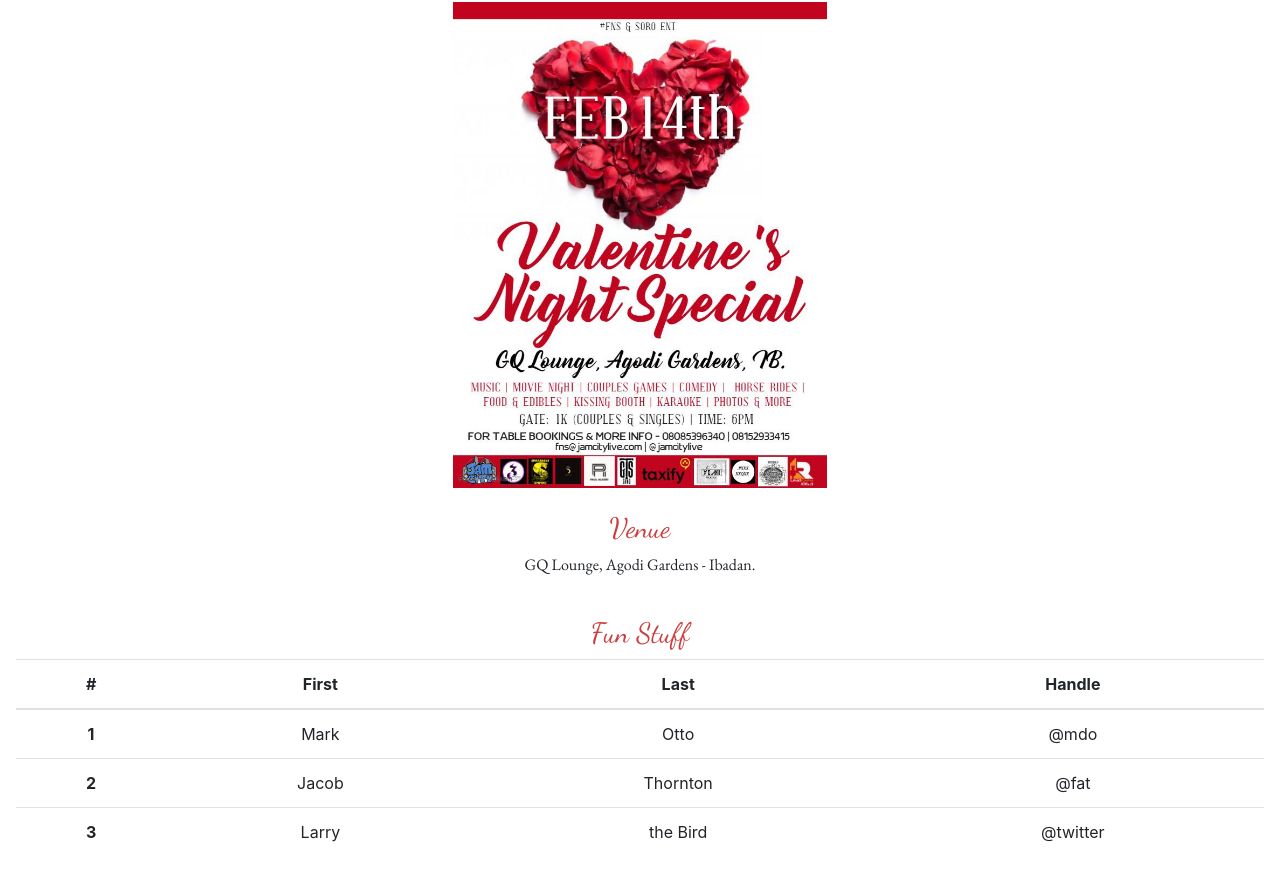
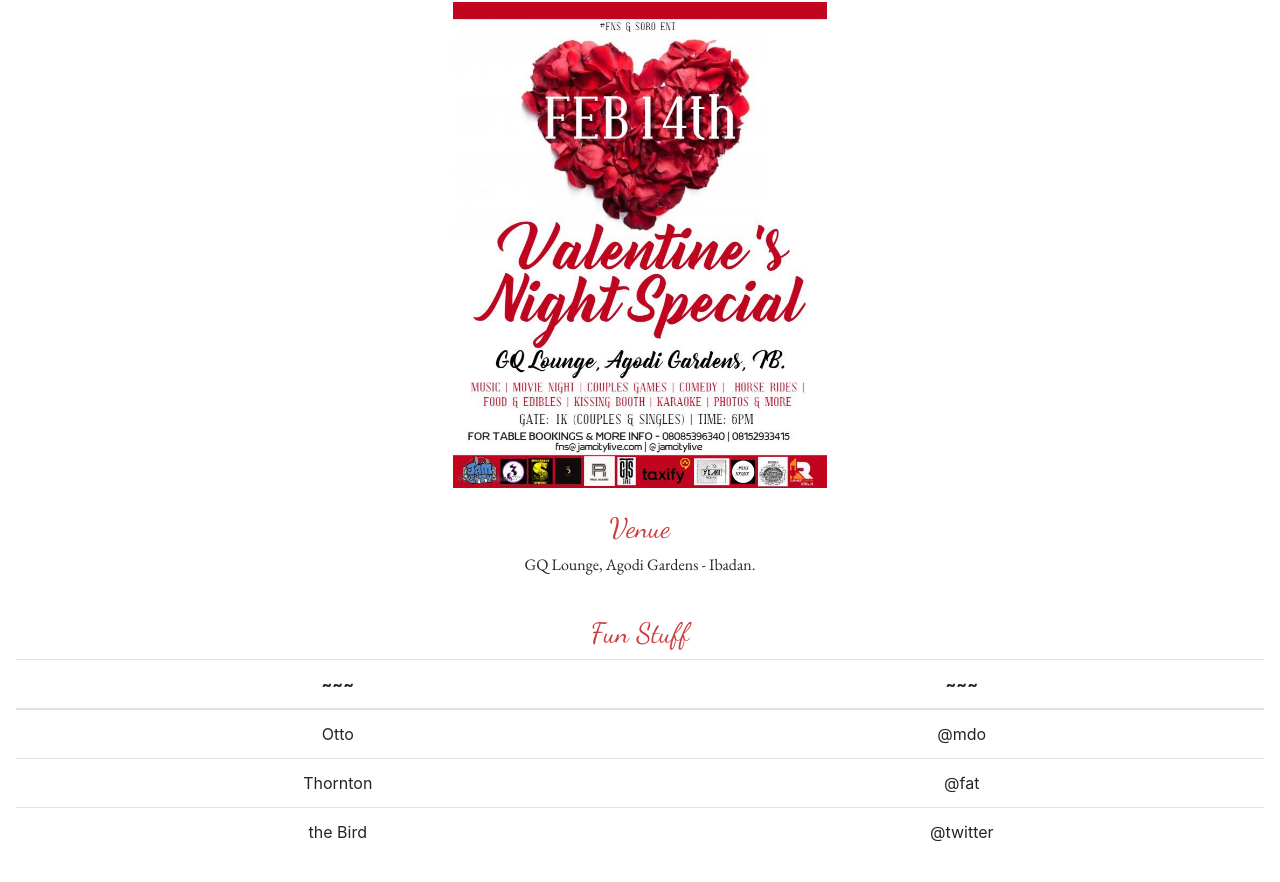
Before and after one commit to poetrique/fns-valentines, a website: page index.html in a window 1280 px wide. Shown: the part 70-952 px from the top of the page. Drawn offline with nearby package versions, Linux system fonts and the light colour scheme.

Commit message:
building event webpage

```diff
--- a/index.html
+++ b/index.html
@@ -32,28 +32,20 @@
       <table class="table">
         <thead>
           <tr>
-            <th scope="col">#</th>
-            <th scope="col">First</th>
-            <th scope="col">Last</th>
-            <th scope="col">Handle</th>
+            <th scope="col">~~~</th>
+            <th scope="col">~~~</th>
           </tr>
         </thead>
         <tbody>
           <tr>
-            <th scope="row">1</th>
-            <td>Mark</td>
             <td>Otto</td>
             <td>@mdo</td>
           </tr>
           <tr>
-            <th scope="row">2</th>
-            <td>Jacob</td>
             <td>Thornton</td>
             <td>@fat</td>
           </tr>
           <tr>
-            <th scope="row">3</th>
-            <td>Larry</td>
             <td>the Bird</td>
             <td>@twitter</td>
           </tr>
```
